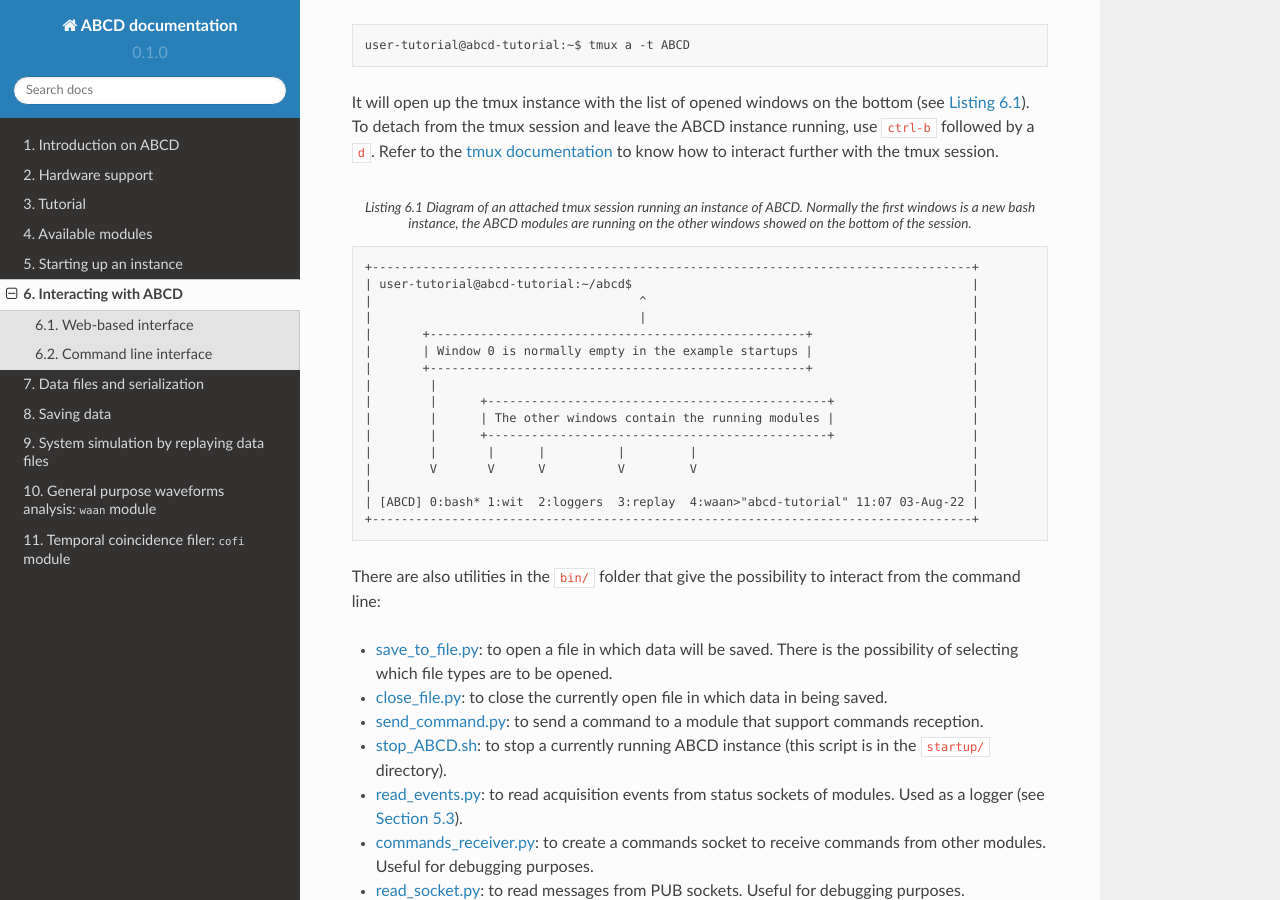
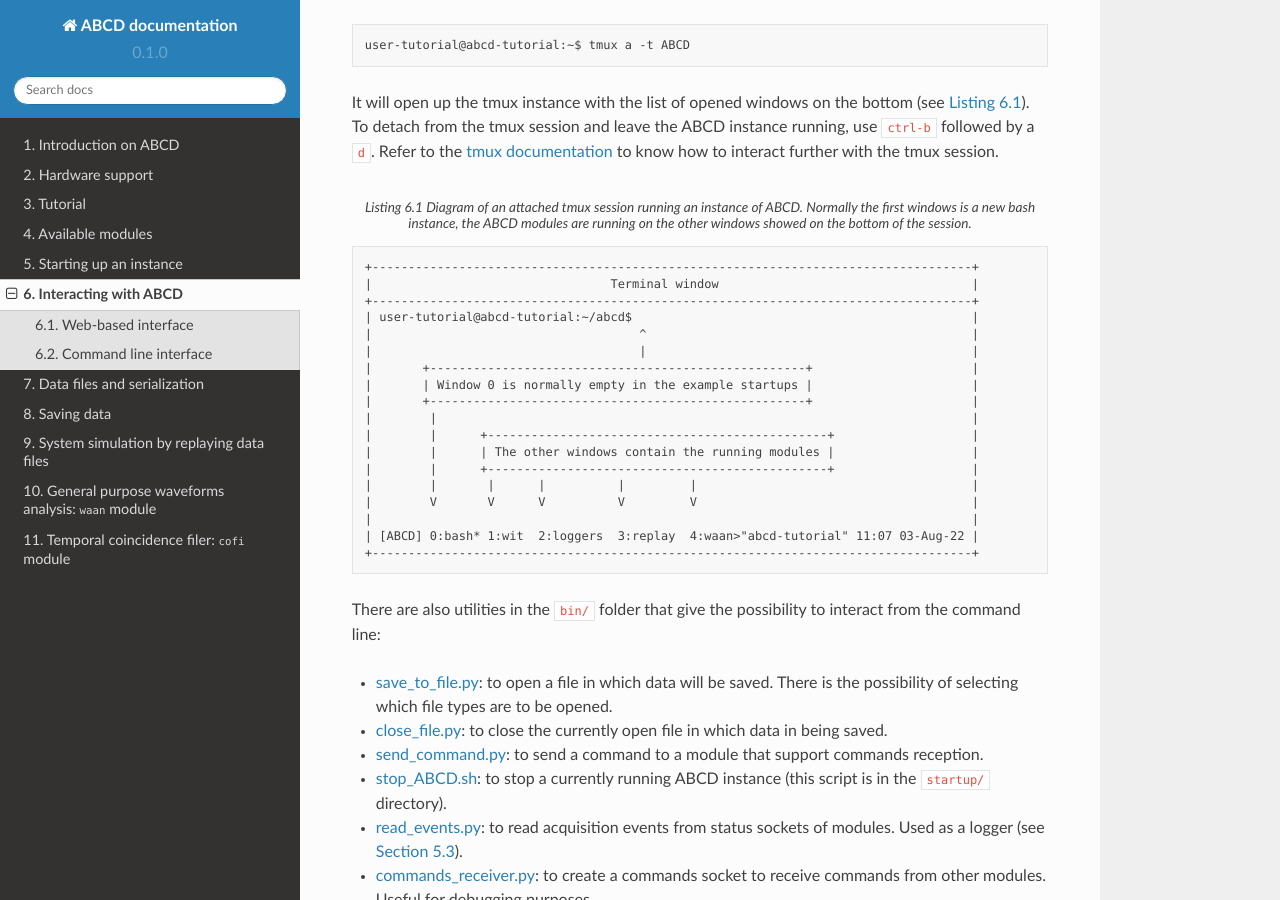
Before and after one commit to cl-fontana/abcd-docs, a Sphinx documentation site: the page built from docs/source/interacting.rst, in a window 1280 px wide and 900 px high, scrolled down 1273 px. Built offline with Sphinx 7.4.7 and the Read the Docs theme 2.0.0, drawn with Linux system fonts in a browser that asks for light colours.

Commit message:
Embellishment

```diff
--- a/docs/source/interacting.rst
+++ b/docs/source/interacting.rst
@@ -47,6 +47,8 @@ Refer to the `tmux documentation <https://github.com/tmux/tmux/wiki/Getting-Star
     :caption: Diagram of an attached tmux session running an instance of ABCD. Normally the first windows is a new bash instance, the ABCD modules are running on the other windows showed on the bottom of the session.
 
     +-----------------------------------------------------------------------------------+
+    |                                 Terminal window                                   |
+    +-----------------------------------------------------------------------------------+
     | user-tutorial@abcd-tutorial:~/abcd$                                               |
     |                                     ^                                             |
     |                                     |                                             |
```
